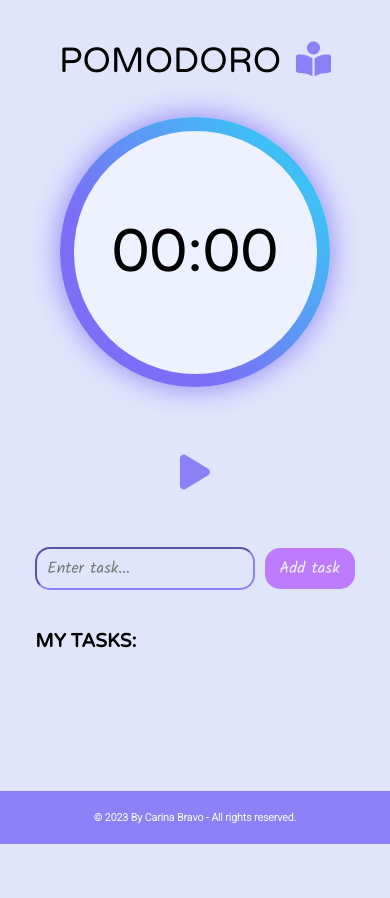
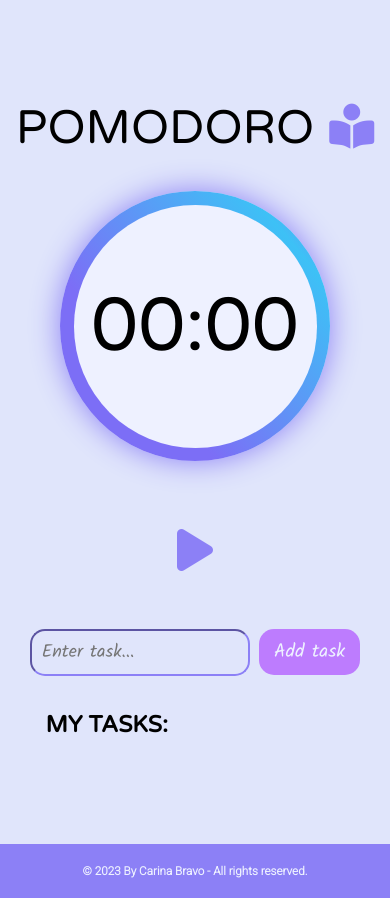
Before and after one commit to carinabravo/pomodoro-timer, a website: page index.html in a window 390 px wide. Before the commit the page ends 844 px from the top, so only its background shows below. Drawn offline with Linux system fonts and the light colour scheme; a web font is replaced by a local one.

Commit message:
se realizan ajustes generales

```diff
--- a/index.html
+++ b/index.html
@@ -1,29 +1,48 @@
 <!DOCTYPE html>
-<html lang="es">
-
+<html lang="en">
   <head>
     <!-- Meta / Keywords -->
     <meta charset="UTF-8" />
-  <meta http-equiv="X-UA-Compatible" content="IE=edge" />
     <meta name="viewport" content="width=device-width, initial-scale=1.0" />
-  <meta name="description"
-    content="método de gestión de tiempo que sugiere trabajar en intervalos de 25 minutos, sin interrupción ni distracciones, y añadir tiempos de descanso de 5 minutos." />
-  <meta name="keywords" content="pomodoro, técnica pomodoro, tecnica de estudio." />
+    <meta
+      name="description"
+      content="método de gestión de tiempo que sugiere trabajar en intervalos de 25 minutos, sin interrupción ni distracciones, y añadir tiempos de descanso de 5 minutos."
+    />
+    <meta
+      name="keywords"
+      content="pomodoro, técnica pomodoro, tecnica de estudio."
+    />
     <title>Pomodoro timer</title>
     <!-- favicon -->
-  <link rel="shortcut icon" href="imagenes/book-open-reader-solid.svg" type="image/x-icon" />
+    <link
+      rel="shortcut icon"
+      href="imagenes/book-open-reader-solid.svg"
+      type="image/x-icon"
+    />
     <!-- Icons -->
-  <script src="https://kit.fontawesome.com/6f3103b13c.js" crossorigin="anonymous"></script>
+    <script
+      src="https://kit.fontawesome.com/6f3103b13c.js"
+      crossorigin="anonymous"
+    ></script>
     <!-- Google fonts -->
     <link rel="preconnect" href="https://fonts.googleapis.com" />
     <link rel="preconnect" href="https://fonts.gstatic.com" crossorigin />
-  <link href="https://fonts.googleapis.com/css2?family=Kalam:wght@300;400;700&family=swap" rel="stylesheet" />
+    <link
+      href="https://fonts.googleapis.com/css2?family=Kalam:wght@300;400;700&family=swap"
+      rel="stylesheet"
+    />
     <link rel="preconnect" href="https://fonts.googleapis.com" />
     <link rel="preconnect" href="https://fonts.gstatic.com" crossorigin />
-  <link href="https://fonts.googleapis.com/css2?family=Varela+Round&display=swap" rel="stylesheet" />
+    <link
+      href="https://fonts.googleapis.com/css2?family=Varela+Round&display=swap"
+      rel="stylesheet"
+    />
     <link rel="preconnect" href="https://fonts.googleapis.com" />
     <link rel="preconnect" href="https://fonts.gstatic.com" crossorigin />
-  <link href="https://fonts.googleapis.com/css2?family=Roboto:wght@300&display=swap" rel="stylesheet" />
+    <link
+      href="https://fonts.googleapis.com/css2?family=Roboto:wght@300&display=swap"
+      rel="stylesheet"
+    />
 
     <!--Style css -->
     <link rel="stylesheet" href="./css/style.css" />
@@ -31,10 +50,11 @@
 
   <body>
     <!--Sección 1 -->
-  <section>
-    <div class="container">
+    <section class="container">
       <!--Título-->
-      <h1 class="title texto-medio">POMODORO<i class="fas fa-book-reader"></i></h1>
+      <h1 class="title texto-medio">
+        POMODORO<i class="fas fa-book-reader"></i>
+      </h1>
       <!--Cronómetro-->
       <div class="cronómetro">
         <div class="circle">
@@ -51,24 +71,31 @@
         <button id="start" onclick="start()">
           <i onclick="sonar()" class="fa-solid fa-play"></i>
         </button>
-        <a id="reset" href="#" onclick="resetTimer()"><i onclick="callar()"
-            class="fa-solid fa-arrows-rotate fa-spin"></i></a>
-        <iframe src="./sound/musica-para-pensar-musica-relajante-para-estudiar-musica-para-reflexionar-pe_LXQLr7OQ.mp3"
-          controls muted>
+        <a id="reset" href="#" onclick="resetTimer()"
+          ><i onclick="callar()" class="fa-solid fa-arrows-rotate fa-spin"></i
+        ></a>
+        <iframe
+          src="./sound/musica-para-pensar-musica-relajante-para-estudiar-musica-para-reflexionar-pe_LXQLr7OQ.mp3"
+          controls
+        >
         </iframe>
       </div>
 
       <!--Tareas / lista / botones-->
       <div class="tasks1">
-        <input type="text" class="taskInput" id="taskInput" placeholder="Enter task..." />
+        <input
+          type="text"
+          class="taskInput"
+          id="taskInput"
+          placeholder="Enter task..."
+        />
         <button class="button texto-medio text1" id="text1" onclick="addTask()">
           Add task
         </button>
-        <h2 class="title2 texto-mayor">MY TASKS:</h2>
       </div>
       <div class="tasks2 texto-medio">
+        <h2 class="title2 texto-mayor">MY TASKS:</h2>
         <ul id="taskList"></ul>
-      </div>
       </div>
       <!--Sección 1 -->
     </section>
@@ -86,12 +113,11 @@
     <footer class="footer">
       <!--footer-->
       <div class="text2 texto-menor">
-      <h3 class="derechos">© 2023 By Carina Bravo - All rights reserved.</h3>
+        <h3>© 2023 By Carina Bravo - All rights reserved.</h3>
       </div>
       <!--Fin de sección 3-->
     </footer>
     <!-- SCRIPT -->
     <script src="./index.js"></script>
   </body>
-
 </html>
--- a/scss/_base.scss
+++ b/scss/_base.scss
@@ -6,12 +6,7 @@
   box-sizing: border-box;
 }
 
-html {
-  height: 100%;
+body {
+  min-height: 100vh;
+  margin: 0 auto;
 }
-
-body {
-  height: auto;
-  width: auto;
-  margin: auto;
-}
--- a/scss/_estructura.scss
+++ b/scss/_estructura.scss
@@ -13,16 +13,12 @@ body {
   background-position: center;
 }
 
-section {
-  display: $display-primario;
-  align-items: $alignItem-primario;
-}
-
 .container {
   display: $display-primario;
   justify-content: $justifyContent-primario;
   align-items: $alignItem-primario;
   flex-direction: $flexDirection-secundario;
+
 }
 
 .circle {
@@ -88,13 +84,12 @@ ul {
   text-align: $alignItem-primario;
 }
 
-.scroll a {
+.scroll a{
   @media screen and (max-width: 768px) {
-    display: $display-secundario;
+   display: none;
   }
 }
 
 .float {
   position: fixed;
-
 }
--- a/scss/_fuentes.scss
+++ b/scss/_fuentes.scss
@@ -18,119 +18,59 @@ body {
 
 .title {
   font-size: 47px;
-  @media screen and (max-width: 768px) {
-    font-size: 40px;
-  }
-  @media screen and (max-width: 400px) {
-    font-size: 35px;
-  }
 }
 
 .fas {
   font-size: 45px;
-  @media screen and (max-width: 768px) {
-    font-size: 40px;
-  }
-  @media screen and (max-width: 400px) {
-    font-size: 35px;
-  }
 }
 
 .time {
   font-family: "Varela Round", sans-serif;
   font-size: 75px;
-  @media screen and (max-width: 768px) {
-    font-size: 65px;
-  }
-  @media screen and (max-width: 400px) {
-    font-size: 60px;
-  }
 }
 
 .text {
   font-family: "Kalam", cursive;
   font-size: 25px;
-  @media screen and (max-width: 768px) {
-    font-size: 22px;
-  }
-  @media screen and (max-width: 400px) {
-    font-size: 20px;
-  }
 }
 
 .fa-solid {
   font-size: 48px;
-  @media screen and (max-width: 768px) {
-    font-size: 43px;
-  }
-  @media screen and (max-width: 400px) {
-    font-size: 40px;
-  }
 }
 
 .taskInput {
   font-family: "Kalam", cursive;
-  font-size: 17px;
-  @media screen and (max-width: 768px) {
-    font-size: 16px;
-  }
-  @media screen and (max-width: 400px) {
-    font-size: 16px;
-  }
+  font-size: 18px;
 }
 
 .text1 {
   font-family: "Kalam", cursive;
-  font-size: 18px;
-  @media screen and (max-width: 768px) {
-    font-size: 17px;
-  }
-  @media screen and (max-width: 400px) {
-    font-size: 16px;
-  }
+  font-size: 19px;
 }
 
 .title2 {
   font-family: "Varela Round", sans-serif;
   font-size: 23px;
-  @media screen and (max-width: 768px) {
-    font-size: 21px;
-  }
-  @media screen and (max-width: 400px) {
-    font-size: 19px;
-  }
 }
 
 li {
   font-family: "Kalam", cursive;
   font-size: 17px;
-  @media screen and (max-width: 768px) {
-    font-size: 16px;
-  }
-  @media screen and (max-width: 400px) {
-    font-size: 15px;
-  }
 }
 
 .eliminar {
   font-family: "Kalam", cursive;
-  font-size: 18px;
-  @media screen and (max-width: 768px) {
-    font-size: 17px;
-  }
-  @media screen and (max-width: 400px) {
-    font-size: 16px;
-  }
+  font-size: 19px;
 }
 
 .text2 {
   font-family: "Roboto", sans-serif;
   font-size: 11px;
   @media screen and (max-width: 768px) {
-    font-size: 10px;
+    font-size: 12px;
   }
   @media screen and (max-width: 400px) {
-    font-size: 9px;
+    font-size: 10px;
   }
 }
 
--- a/scss/_medidas.scss
+++ b/scss/_medidas.scss
@@ -1,21 +1,12 @@
 /*** Medidas del sitio ***/
 
-body {
-  @media screen and (max-width: 768px) {
-    min-height: 100%;
-    display: grid;
-    grid-template-rows: auto 1fr auto;
-  }
-}
-
 .container {
+  min-height: 100vh;
   width: 100%;
-  min-height: 100%;
-  margin: auto;
 }
 
 .title {
-  padding: 40px 0 35px 0;
+  padding: 30px 0 35px 0;
 }
 
 .fas {
@@ -83,7 +74,7 @@ body {
   border-radius: 15px;
   border-width: 2px;
   @media screen and (max-width: 768px) {
-    width: 279px;
+    width: 260px;
   }
   @media screen and (max-width: 400px) {
     padding: 7px 10px;
@@ -103,23 +94,28 @@ body {
 }
 
 .title2 {
-  padding-top: 45px;
+  padding: 35px 0 5px 5px;
   @media screen and (max-width: 768px) {
-    padding-top: 40px;
-  }
-  @media screen and (max-width: 400px) {
-    padding-top: 40px;
+    padding: 35px 0 5px 15px;
   }
 }
 
 ul {
   width: 515px;
-  padding: 10px 5px 30px 5px;
+  padding: 10px 7px 20px 7px;
   @media screen and (max-width: 768px) {
     width: 400px;
+    padding: 10px 5px 20px 0;
   }
   @media screen and (max-width: 400px) {
     width: 329px;
+  }
+}
+
+li {
+  padding: 5px 0;
+  @media screen and (max-width: 768px) {
+    padding: 5px 16px;
   }
 }
 
@@ -127,15 +123,20 @@ ul {
   width: auto;
   height: auto;
   border-radius: 15px;
-  padding: 5px 15px;
-  margin: 10px 12px 10px 0;
+  padding: 8px 16px;
+  margin: 5px 12px 10px 0;
 }
 
 .footer {
+  height: auto;
   padding: 20px 0;
 }
 
 .float {
   right: 20px;
   bottom: 85px;
+  @media screen and (max-width: 768px) {
+    bottom: 0;
+    right: 0;
+  }
 }
```
Also changed, not shown: css/style.css. Lines whose indentation alone changed are shown as unchanged.
